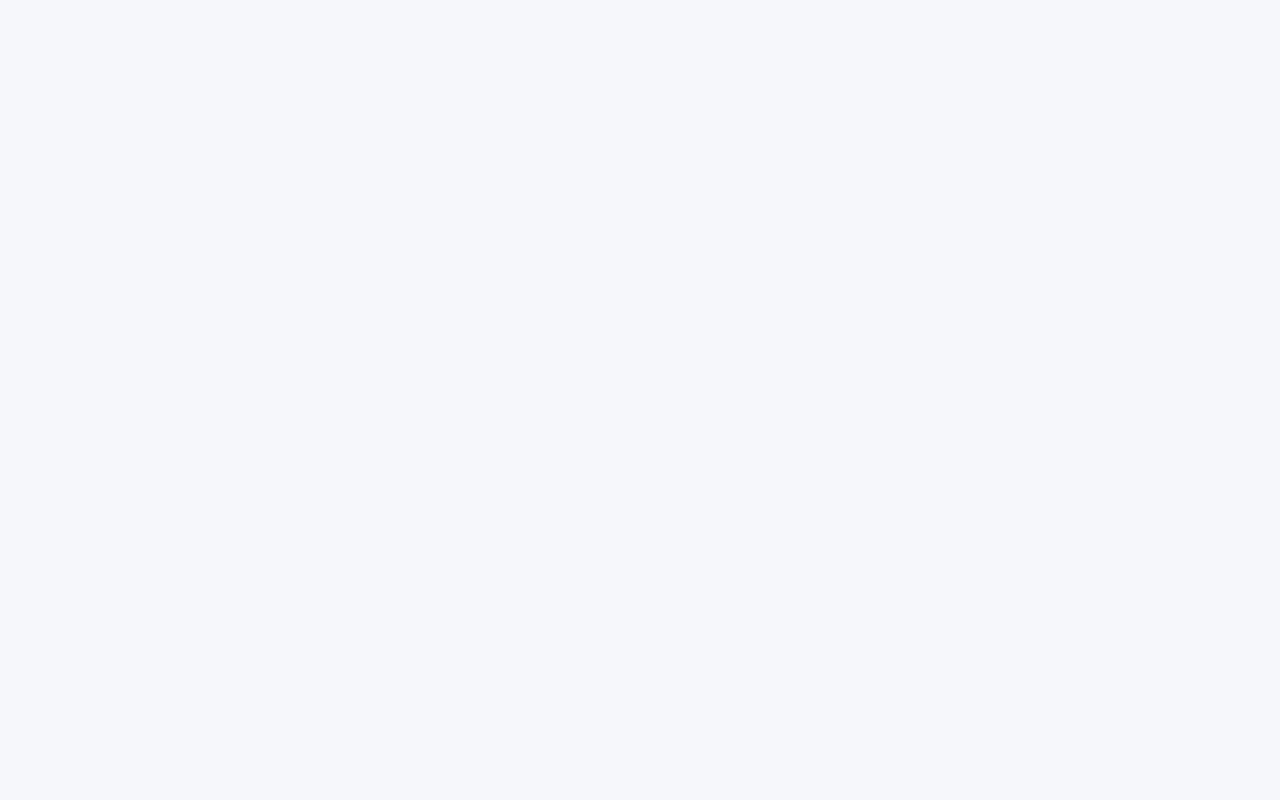
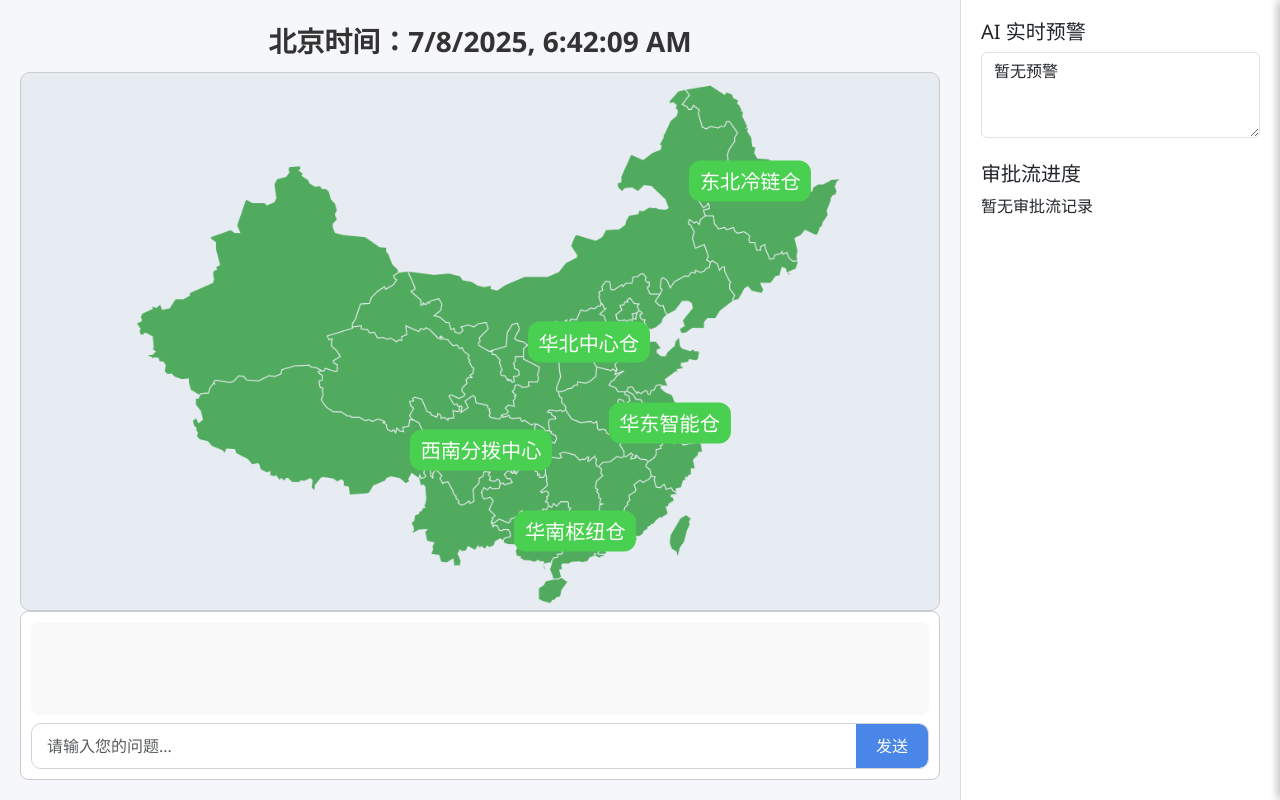
Before and after one commit to my171/JTSPGL, a Vue app in the folder front/JTSPGL-web/: page /page_USER2 in a window 1280 px wide. Before the commit this address had no page. Built offline with nearby package versions, Linux system fonts and the light colour scheme.

Commit message:
多用户页面

```diff
--- /dev/null
+++ b/front/JTSPGL-web/src/views/Page_u2.vue
@@ -0,0 +1,106 @@
+<template>
+  <div class="container-fluid">
+    <div class="row">
+      <!-- 左侧：地图和聊天区域 -->
+      <div class="col-md-9 left-panel">
+        <HeaderTime />
+        <WarehouseMap @show-warehouse="showWarehouseInfo" />
+        <ChatBox />
+      </div>
+
+      <RightPanel
+        ref="rightPanel"
+        :approvalRequests="approvalRequests"
+        @show-approval="showApprovalDetail"
+      />
+    </div>
+
+    <!-- 弹出面板 -->
+    <PopupStore
+      ref="popupStore"
+      @close="closeStorePopup"
+      @new-approval="handleNewApproval"
+    />
+    <PopupWarehouse
+      ref="popupWarehouse"
+      @close="closeWarehousePopup"
+      @show-store="showStorePopup"
+      @new-approval="handleNewApproval"
+    />
+    <PopupApproval
+      ref="popupApproval"
+      :approvalRequests="approvalRequests"
+      :selectedApprovalId="selectedApprovalId"
+      @close="closeApprovalPopup"
+    />
+  </div>
+</template>
+
+<script setup>
+import { ref, reactive } from "vue";
+
+import HeaderTime from "@components/HeaderTime.vue";
+import WarehouseMap from "@components/WarehouseMap.vue";
+import ChatBox from "@components/ChatBox.vue";
+import RightPanel from "@components/RightPanel.vue";
+import PopupWarehouse from "@components/PopupWarehouse.vue";
+import PopupApproval from "@components/PopupApproval.vue";
+import PopupStore from "@components/PopupStore.vue";
+
+const rightPanel = ref(null);
+const popupStore = ref(null);
+const popupWarehouse = ref(null);
+const popupApproval = ref(null);
+
+const approvalRequests = reactive([]); // 所有审批流记录
+const selectedApprovalId = ref(null);
+
+const showWarehouseInfo = (id, name) => {
+  rightPanel.value.movePanel();
+  popupWarehouse.value.show(id, name);
+  popupApproval.value.relatedclose();
+  popupStore.value.relatedclose();
+};
+
+const showApprovalDetail = (approvalId) => {
+  rightPanel.value.movePanel();
+  popupApproval.value.show(approvalId);
+  popupWarehouse.value.relatedclose();
+  popupStore.value.relatedclose();
+};
+
+const showStorePopup = (storeName) => {
+  rightPanel.value.movePanel();
+  popupStore.value.show(storeName);
+  popupWarehouse.value.relatedclose();
+  popupApproval.value.relatedclose();
+  console.log("显示商店弹窗：", storeName);
+};
+
+const handleNewApproval = (record) => {
+  approvalRequests.push(record);
+};
+
+const closeStorePopup = () => {
+  rightPanel.value.resetPanel();
+};
+
+const closeWarehousePopup = () => {
+  rightPanel.value.resetPanel();
+};
+
+const closeApprovalPopup = () => {
+  rightPanel.value.resetPanel();
+};
+</script>
+
+<style scoped>
+.left-panel {
+  height: 100vh;
+  padding: 20px;
+  overflow: hidden;
+  display: flex;
+  flex-direction: column;
+  justify-content: space-between;
+}
+</style>
--- /dev/null
+++ b/front/JTSPGL-web/src/views/Page_u3.vue
@@ -0,0 +1,106 @@
+<template>
+  <div class="container-fluid">
+    <div class="row">
+      <!-- 左侧：地图和聊天区域 -->
+      <div class="col-md-9 left-panel">
+        <HeaderTime />
+        <WarehouseMap @show-warehouse="showWarehouseInfo" />
+        <ChatBox />
+      </div>
+
+      <RightPanel
+        ref="rightPanel"
+        :approvalRequests="approvalRequests"
+        @show-approval="showApprovalDetail"
+      />
+    </div>
+
+    <!-- 弹出面板 -->
+    <PopupStore
+      ref="popupStore"
+      @close="closeStorePopup"
+      @new-approval="handleNewApproval"
+    />
+    <PopupWarehouse
+      ref="popupWarehouse"
+      @close="closeWarehousePopup"
+      @show-store="showStorePopup"
+      @new-approval="handleNewApproval"
+    />
+    <PopupApproval
+      ref="popupApproval"
+      :approvalRequests="approvalRequests"
+      :selectedApprovalId="selectedApprovalId"
+      @close="closeApprovalPopup"
+    />
+  </div>
+</template>
+
+<script setup>
+import { ref, reactive } from "vue";
+
+import HeaderTime from "@components/HeaderTime.vue";
+import WarehouseMap from "@components/WarehouseMap.vue";
+import ChatBox from "@components/ChatBox.vue";
+import RightPanel from "@components/RightPanel.vue";
+import PopupWarehouse from "@components/PopupWarehouse.vue";
+import PopupApproval from "@components/PopupApproval.vue";
+import PopupStore from "@components/PopupStore.vue";
+
+const rightPanel = ref(null);
+const popupStore = ref(null);
+const popupWarehouse = ref(null);
+const popupApproval = ref(null);
+
+const approvalRequests = reactive([]); // 所有审批流记录
+const selectedApprovalId = ref(null);
+
+const showWarehouseInfo = (id, name) => {
+  rightPanel.value.movePanel();
+  popupWarehouse.value.show(id, name);
+  popupApproval.value.relatedclose();
+  popupStore.value.relatedclose();
+};
+
+const showApprovalDetail = (approvalId) => {
+  rightPanel.value.movePanel();
+  popupApproval.value.show(approvalId);
+  popupWarehouse.value.relatedclose();
+  popupStore.value.relatedclose();
+};
+
+const showStorePopup = (storeName) => {
+  rightPanel.value.movePanel();
+  popupStore.value.show(storeName);
+  popupWarehouse.value.relatedclose();
+  popupApproval.value.relatedclose();
+  console.log("显示商店弹窗：", storeName);
+};
+
+const handleNewApproval = (record) => {
+  approvalRequests.push(record);
+};
+
+const closeStorePopup = () => {
+  rightPanel.value.resetPanel();
+};
+
+const closeWarehousePopup = () => {
+  rightPanel.value.resetPanel();
+};
+
+const closeApprovalPopup = () => {
+  rightPanel.value.resetPanel();
+};
+</script>
+
+<style scoped>
+.left-panel {
+  height: 100vh;
+  padding: 20px;
+  overflow: hidden;
+  display: flex;
+  flex-direction: column;
+  justify-content: space-between;
+}
+</style>
```
Also changed, not shown: front/JTSPGL-web/src/router/index.js (+9 -5 lines), front/JTSPGL-web/src/views/Page_u1.vue (renamed from front/JTSPGL-web/src/views/Page1.vue).
